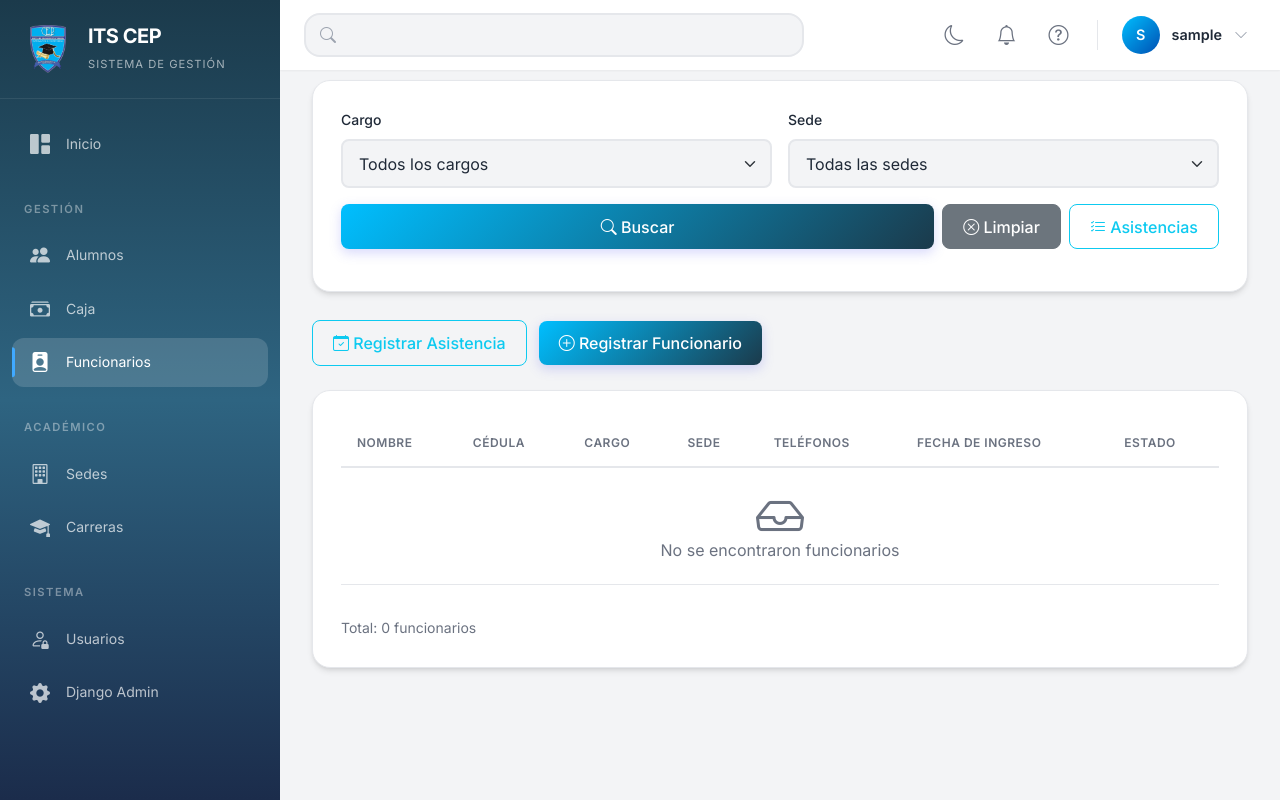
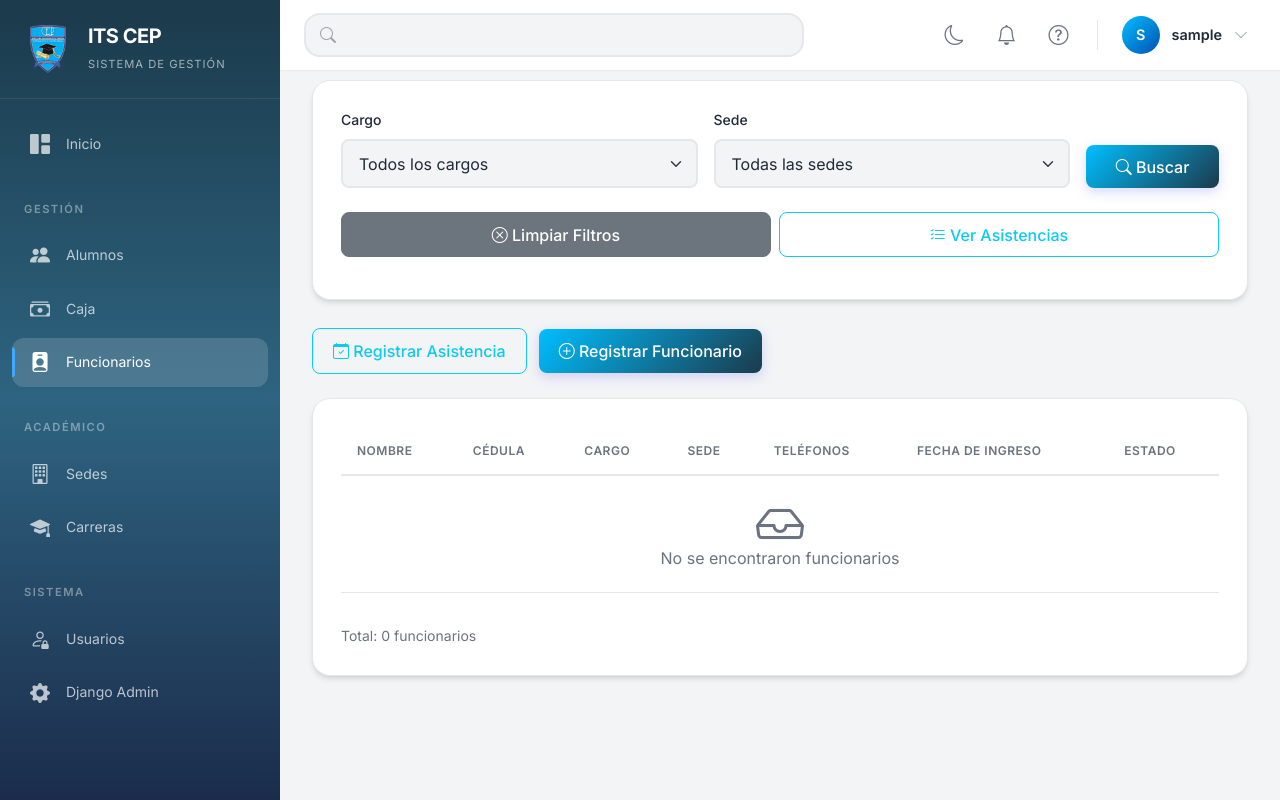
Before and after one commit to goslv/syscep, a Django app: page /funcionarios/ in a window 1280 px wide. Run offline with Django 5.2, Linux system fonts and the light colour scheme; the visitor is signed in with stand-in values (Sample User, id 1); data comes from the database, SQL or seed files in the repository; data that the repository does not hold is empty; some libraries are stand-ins or nearby versions.

Commit message:
Mejoras léxicas y estéticas

```diff
--- a/sysapp/templates/funcionarios/listaFuncionarios.html
+++ b/sysapp/templates/funcionarios/listaFuncionarios.html
@@ -82,11 +82,11 @@
 </style>
 
 <!-- Filtros -->
-<div class="row mb-4">
-    <div class="col-md-12 mt-5">
+<div class="row mb-4 mt-5">
+        <div class="col-md-12">
             <div class="stat-card">
                 <form method="get" class="row g-3">
-                <div class="col-md-6">
+                    <div class="col-md-5">
                         <label class="form-label">Cargo</label>
                         <select name="cargo" class="form-select">
                             <option value="">Todos los cargos</option>
@@ -95,7 +95,7 @@
                             {% endfor %}
                         </select>
                     </div>
-                <div class="col-md-6">
+                    <div class="col-md-5">
                         <label class="form-label">Sede</label>
                         <select name="sede" class="form-select">
                             <option value="">Todas las sedes</option>
@@ -104,15 +104,17 @@
                             {% endfor %}
                         </select>
                     </div>
-                <div class="col-md-12 d-flex gap-2">
-                    <button type="submit" class="btn btn-primary flex-grow-1">
+                    <div class="col-md-2 d-flex align-items-end">
+                        <button type="submit" class="btn btn-primary w-100">
                             <i class="bi bi-search"></i> Buscar
                         </button>
-                    <a href="{% url 'lista_funcionarios' %}" class="btn btn-secondary">
-                        <i class="bi bi-x-circle"></i> Limpiar
+                    </div>
+                    <div class="col-md-12 d-flex gap-2 pt-2">
+                        <a href="{% url 'lista_funcionarios' %}" class="btn btn-secondary flex-grow-1">
+                            <i class="bi bi-x-circle"></i> Limpiar Filtros
                         </a>
-                    <a href="{% url 'lista_asistencias' %}" class="btn btn-outline-info">
-                        <i class="bi bi-list-check"></i> Asistencias
+                        <a href="{% url 'lista_asistencias' %}" class="btn btn-outline-info flex-grow-1">
+                            <i class="bi bi-list-check"></i> Ver Asistencias
                         </a>
                     </div>
                 </form>
--- a/sysapp/templates/login.html
+++ b/sysapp/templates/login.html
@@ -569,8 +569,7 @@
 
         <!-- Lado Derecho - Formulario -->
         <div class="login-right">
-            <h2 class="login-title">¡Bienvenido!</h2>
-            <p class="login-subtitle">Ingresa tus credenciales para acceder</p>
+            <h5 class="login-title">¡Bienvenido/a!</h5>
 
             <!-- Formulario -->
             <form method="post" id="loginForm">
```
Also changed, not shown: sysapp/templates/funcionarios/formFuncionario.html (+11 -31 lines). Lines whose indentation alone changed are shown as unchanged.
